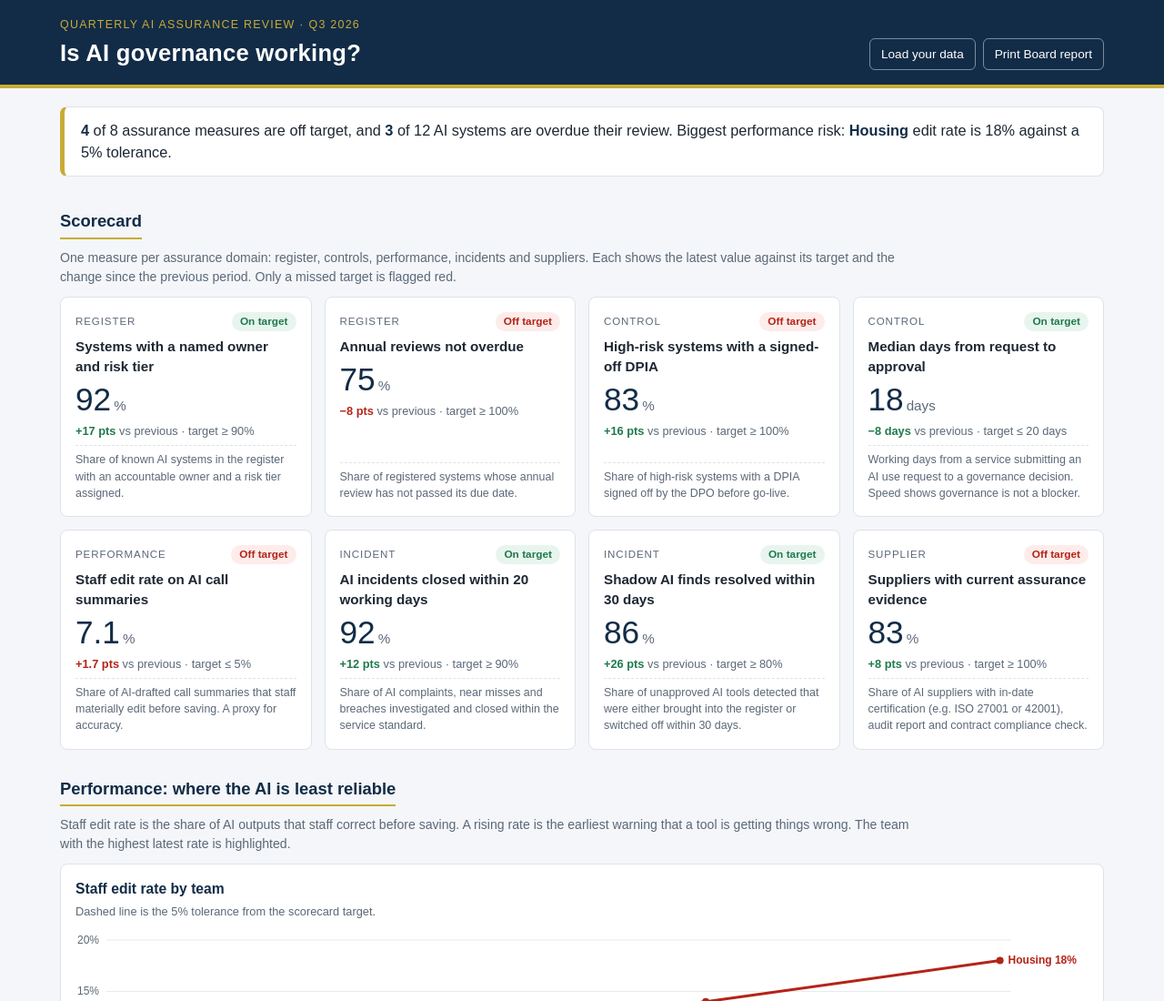
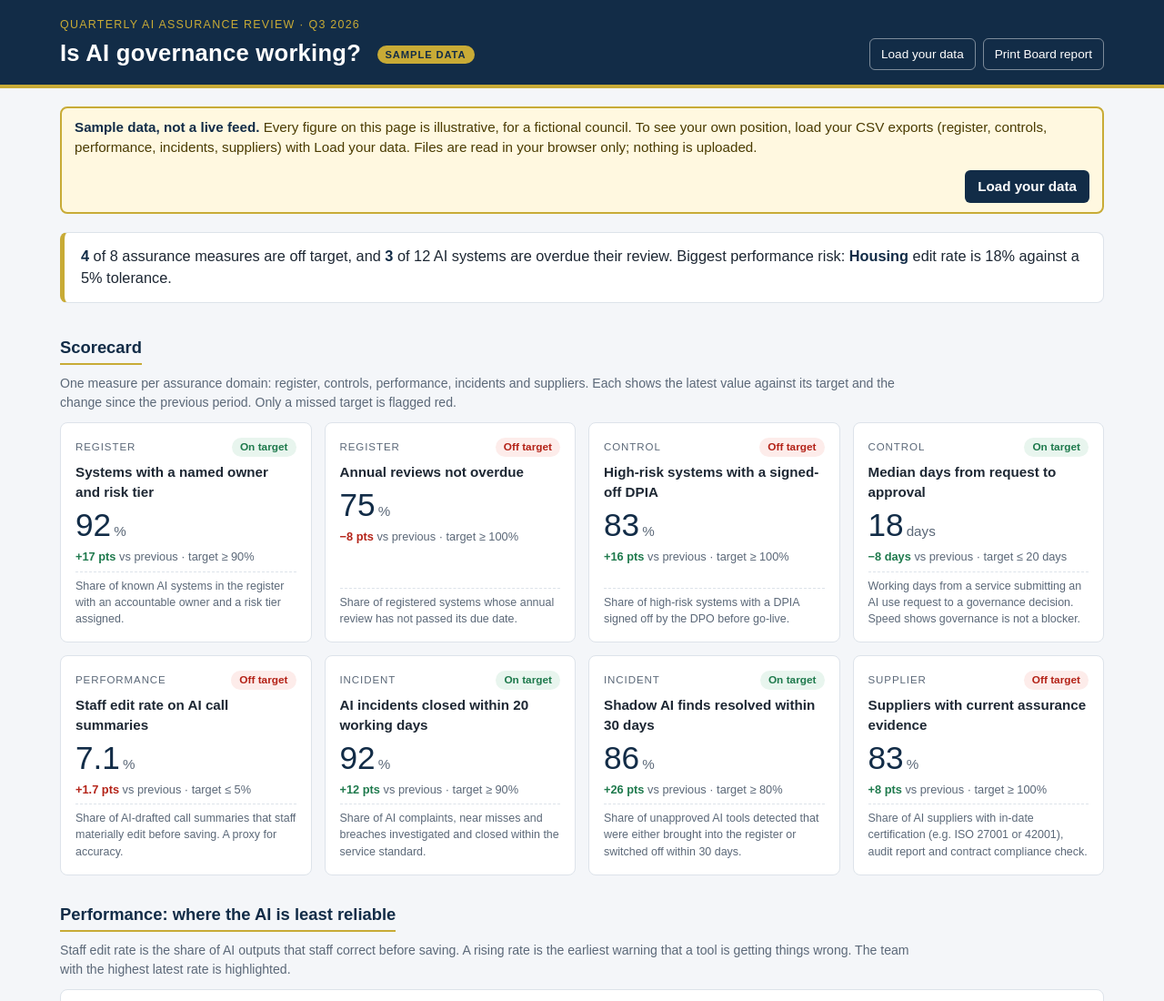
Before and after one commit to KimAbercromby/AIGovernanceAssuranceDashboard, a plain HTML site: page index.html in a window 1280 px wide. Shown: the top 1100 px of the page at 91% size. Drawn offline with Linux system fonts and the light colour scheme.

Commit message:
Make it obvious when the dashboard is showing sample data, and how to load your own

```diff
--- a/index.html
+++ b/index.html
@@ -32,6 +32,16 @@ main { max-width: 1180px; margin: 0 auto; padding: 0 16px 48px; }
 .banner.warn { display: block; background: var(--warn-bg); color: #6b4000; border: 1px solid #f0d49b; }
 .banner.info { display: block; background: #eef3f9; color: var(--navy); border: 1px solid #cdd9e7; }
 .banner ul { margin: 6px 0 0; padding-left: 20px; }
+/* Data source: make it impossible to mistake sample figures for a live feed */
+.srcpill { display: inline-block; vertical-align: middle; margin-left: 10px; padding: 2px 9px; border-radius: 999px; font-size: .7rem; font-weight: 700; letter-spacing: .08em; text-transform: uppercase; }
+.srcpill.sample { background: var(--gold); color: var(--navy); }
+.srcpill.mixed { background: #fdf3e2; color: #6b4000; }
+.srcpill.yours { background: #e8f5ee; color: #1d5b3a; }
+.banner.sample { margin-top: 20px; display: flex; align-items: center; gap: 14px; flex-wrap: wrap; background: #fff8e0; color: #4a3b00; border: 2px solid var(--gold); font-size: .95rem; }
+.banner.sample b { color: var(--navy); }
+.banner.sample button { margin-left: auto; background: var(--navy); color: #fff; border: 0; border-radius: 6px; padding: 7px 14px; font: inherit; font-weight: 600; cursor: pointer; }
+.banner.sample button:hover { background: #1c3d61; }
+.banner.yours { display: block; background: #e8f5ee; color: #1d5b3a; border: 1px solid #b9dcc7; }
 h2 { font-size: 1.15rem; color: var(--navy); margin: 30px 0 4px; padding-bottom: 4px; border-bottom: 2px solid var(--gold); display: inline-block; }
 .sub { color: var(--muted); font-size: .88rem; margin: 6px 0 12px; max-width: 60rem; }
 .grid { display: grid; gap: 14px; grid-template-columns: repeat(auto-fit, minmax(min(100%, 250px), 1fr)); }
@@ -95,6 +105,8 @@ footer { max-width: 1180px; margin: 0 auto; padding: 0 16px 30px; color: var(--m
   .topbar { background: #fff; color: var(--navy); border-bottom: 3px solid var(--gold); }
   .topbar h1 { color: var(--navy); }
   .topbar .btns, .tblbar, .noprint, dialog { display: none !important; }
+  .banner.sample button { display: none !important; }
+  .banner.sample, .srcpill { -webkit-print-color-adjust: exact; print-color-adjust: exact; }
   @page { size: A4 landscape; margin: 10mm; }
   .card { break-inside: avoid; padding: 10px; }
   #register .card, #actions .card { break-inside: auto; }
@@ -116,7 +128,7 @@ footer { max-width: 1180px; margin: 0 auto; padding: 0 16px 30px; color: var(--m
   <div class="in">
     <div>
       <p class="kicker" id="periodLabel">Quarterly AI assurance review</p>
-      <h1>Is AI governance working?</h1>
+      <h1>Is AI governance working? <span class="srcpill sample" id="srcPill">Sample data</span></h1>
     </div>
     <div class="btns">
       <button type="button" id="openData">Load your data</button>
@@ -126,8 +138,8 @@ footer { max-width: 1180px; margin: 0 auto; padding: 0 16px 30px; color: var(--m
 </header>
 
 <main>
+  <div class="banner" id="dataBanner"></div>
   <div class="take" id="takeaway">Loading…</div>
-  <div class="banner" id="dataBanner"></div>
   <div class="banner" id="checkBanner"></div>
 
   <section id="scorecard">
@@ -430,10 +442,27 @@ footer { max-width: 1180px; margin: 0 auto; padding: 0 16px 30px; color: var(--m
     // data source banner
     var mine = DATASETS.filter(function (d) { return state.source[d.id].kind === 'yours'; });
     var b = document.getElementById('dataBanner');
+    var pill = document.getElementById('srcPill');
     b.className = 'banner'; b.textContent = '';
-    if (mine.length && mine.length < DATASETS.length) {
-      b.className = 'banner info';
-      b.textContent = 'Mixed data: ' + mine.map(function (d) { return d.name; }).join(', ') + ' from your files; the rest is still sample data.';
+    if (!mine.length) {
+      // Everything on screen is the built-in sample: say so loudly, and show how to use real data.
+      pill.className = 'srcpill sample'; pill.textContent = 'Sample data';
+      b.className = 'banner sample';
+      var t = el('div', null);
+      t.appendChild(el('b', null, 'Sample data, not a live feed. '));
+      t.appendChild(document.createTextNode('Every figure on this page is illustrative, for a fictional council. To see your own position, load your CSV exports (register, controls, performance, incidents, suppliers) with Load your data. Files are read in your browser only; nothing is uploaded.'));
+      b.appendChild(t);
+      var lb = el('button', { type: 'button' }, 'Load your data');
+      lb.addEventListener('click', function () { document.getElementById('openData').click(); });
+      b.appendChild(lb);
+    } else if (mine.length < DATASETS.length) {
+      pill.className = 'srcpill mixed'; pill.textContent = 'Partly sample data';
+      b.className = 'banner warn';
+      b.textContent = 'Mixed data: ' + mine.map(function (d) { return d.name; }).join(', ') + ' from your files. Everything else on this page is still illustrative sample data, not your figures.';
+    } else {
+      pill.className = 'srcpill yours'; pill.textContent = 'Your data';
+      b.className = 'banner yours';
+      b.textContent = 'Showing your loaded files. This is a snapshot of the files you loaded, not a live feed: reload updated exports to refresh it.';
     }
     document.getElementById('footSrc').style.display = mine.length === DATASETS.length ? 'none' : '';
 
```
